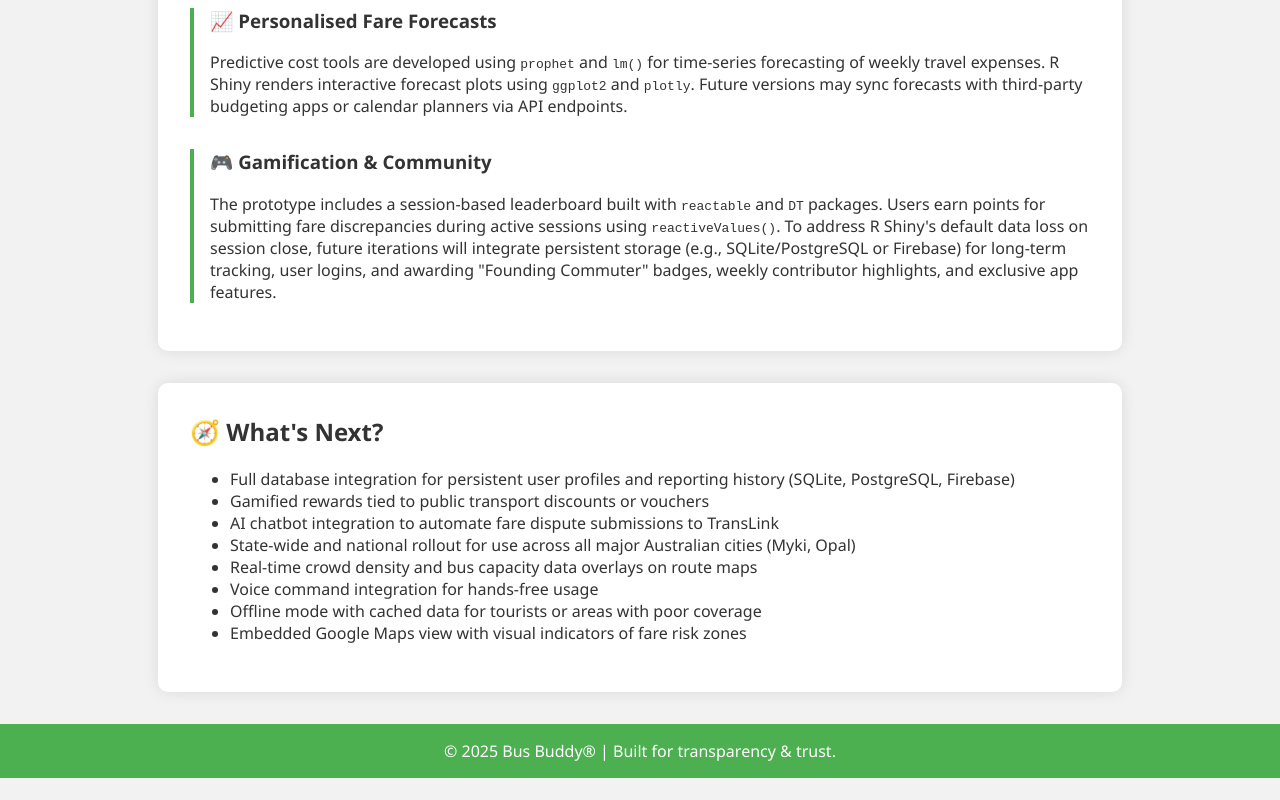
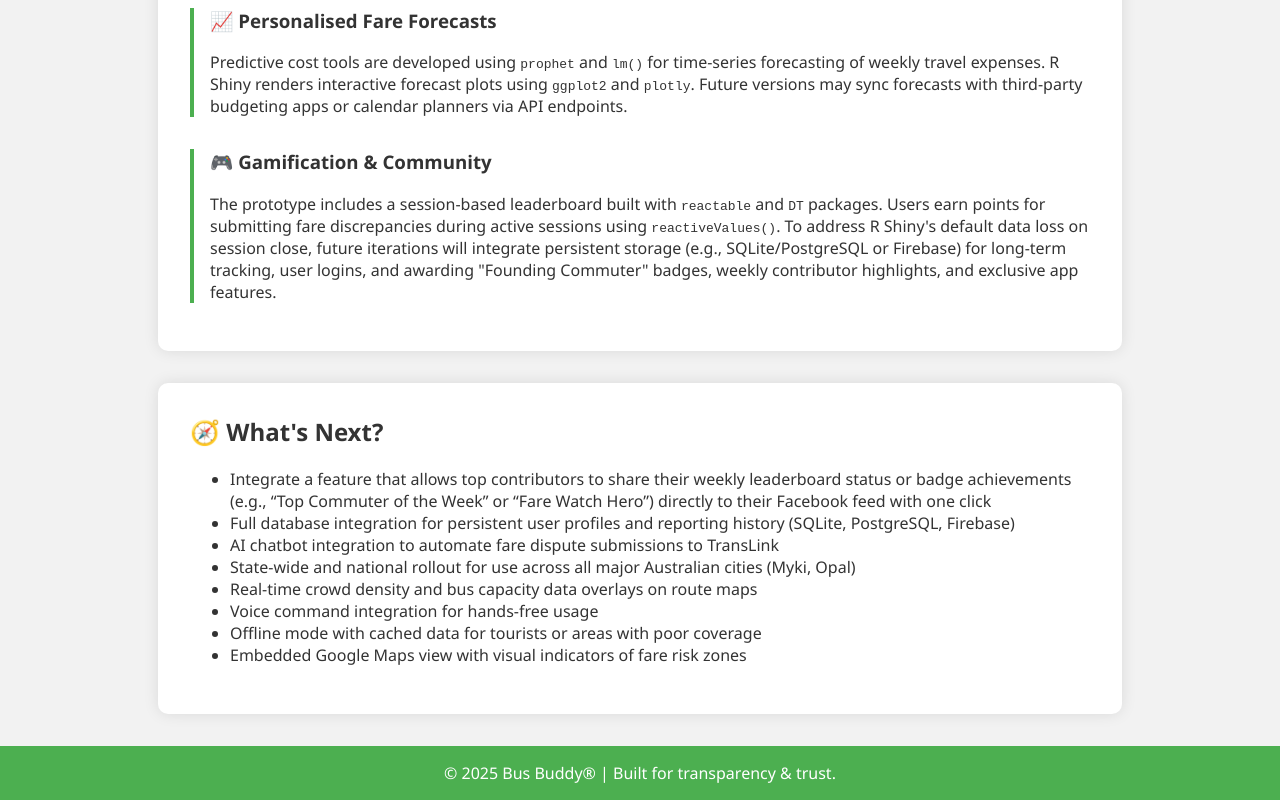
Before and after one commit to aleks1-code/bus-buddy-showcase, a plain HTML site: page index.html in a window 1280 px wide. Shown: the part 930-1730 px from the top of the page. Before the commit the page ends 1708 px from the top, so only its background shows below. Drawn offline with Linux system fonts and the light colour scheme.

Commit message:
Update index.html

```diff
--- a/index.html
+++ b/index.html
@@ -92,8 +92,8 @@
   <section>
     <h2>🧭 What's Next?</h2>
     <ul>
+      <li>Integrate a feature that allows top contributors to share their weekly leaderboard status or badge achievements (e.g., “Top Commuter of the Week” or “Fare Watch Hero”) directly to their Facebook feed with one click</li>
       <li>Full database integration for persistent user profiles and reporting history (SQLite, PostgreSQL, Firebase)</li>
-      <li>Gamified rewards tied to public transport discounts or vouchers</li>
       <li>AI chatbot integration to automate fare dispute submissions to TransLink</li>
       <li>State-wide and national rollout for use across all major Australian cities (Myki, Opal)</li>
       <li>Real-time crowd density and bus capacity data overlays on route maps</li>
```
